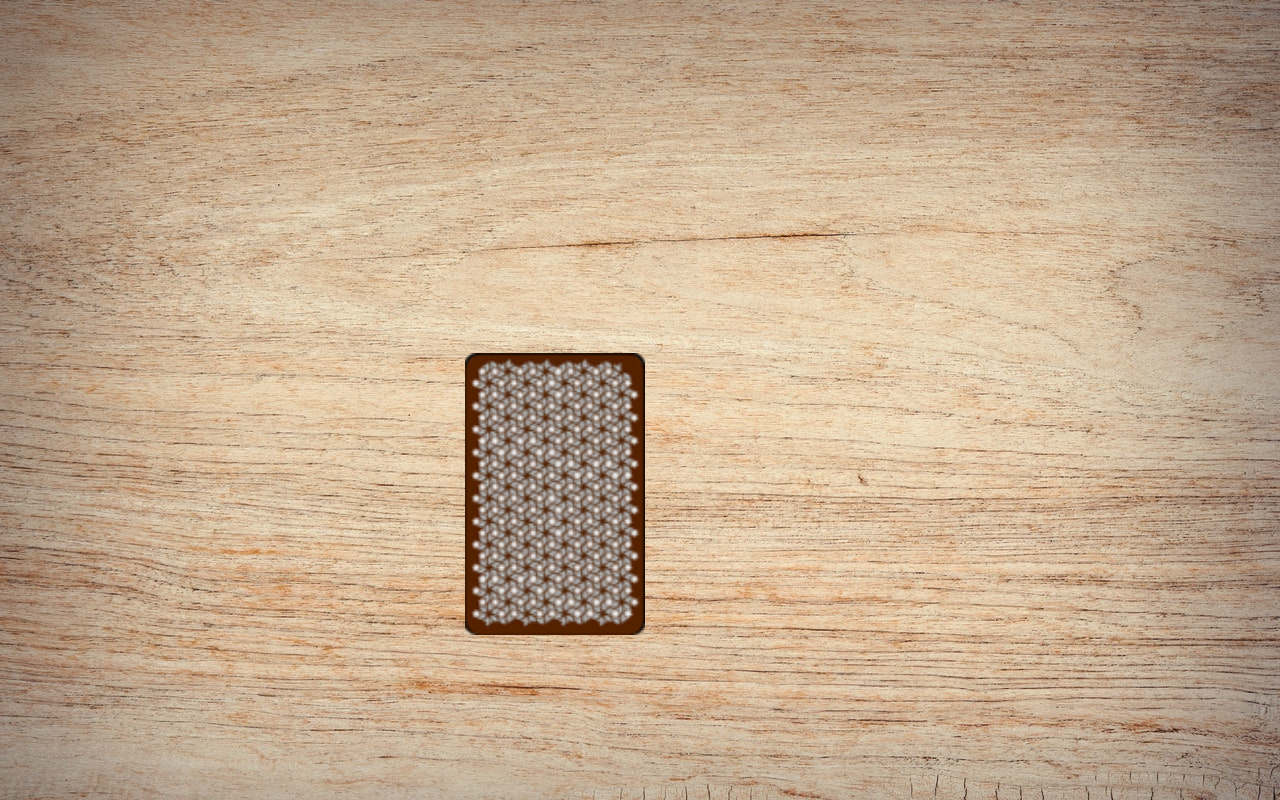
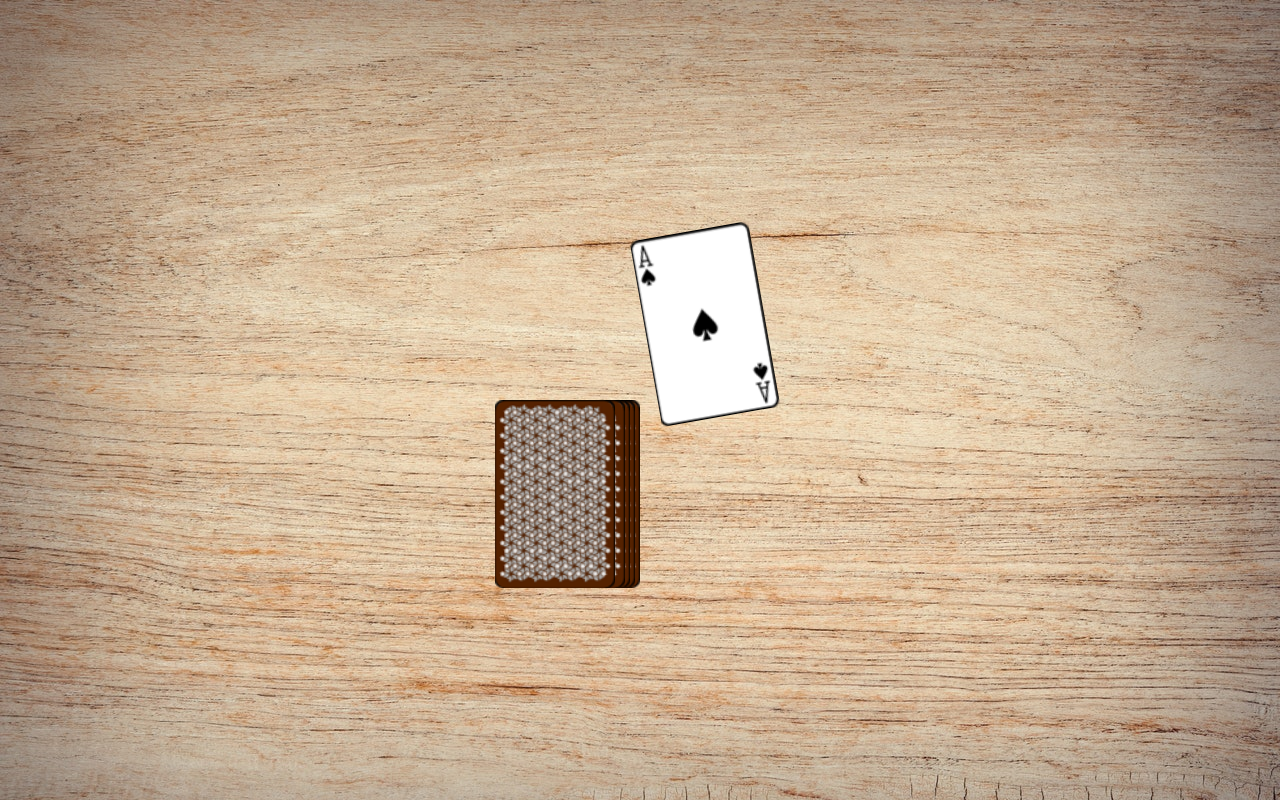
Before and after one commit to Kateranlah/ringoffire, an Angular app: page /game in a window 1280 px wide. Both pictures are taken after a click on the picture 555 px from the left and 493 px from the top of the page. Built offline with nearby package versions, Linux system fonts and the light colour scheme.

Commit message:
animated pick up card

```diff
--- a/src/app/game/game.component.html
+++ b/src/app/game/game.component.html
@@ -4,7 +4,8 @@
 
     <img *ngFor="let c of [0,1,2,3]; let i = index;" [ngStyle]="{'right.px': i * 5}"
      src="./../../assets/img/cards/card_cover.png">
-     <img (click)="takeCard()" [class.pick-card]="pickCardAnimation" class="top-card" src="./../../assets/img/cards/card_cover.png">
+     <img (click)="takeCard()" class="top-card" src="./../../assets/img/cards/card_cover.png">
+     <img *ngIf="pickCardAnimation" (click)="takeCard()" class="pick-card" src="./../../assets/img/cards/ace_1.png">
 </div>
 
 </div>
--- a/src/app/game/game.component.scss
+++ b/src/app/game/game.component.scss
@@ -26,6 +26,23 @@
 }
 
 .pick-card {
-  transition: all 125ms ease-in-out;
-  transform: scale(1.5) !important;
+  right: 25px;
+  animation: pick-card-animation 1s ease-in-out;
+  transform: scale(1) translateX(150px) translateY(-170px) rotate(-10deg);
 }
+
+@keyframes pick-card-animation {
+  0% {
+    transform: scale(1);
+  }
+  40% {
+    transform: scale(1.7);
+  }
+
+  60% {
+    transform: scale(1.7);
+  }
+  100% {
+    transform: scale(1) translateX(150px) translateY(-170px) rotate(-10deg);
+  }
+}
```
